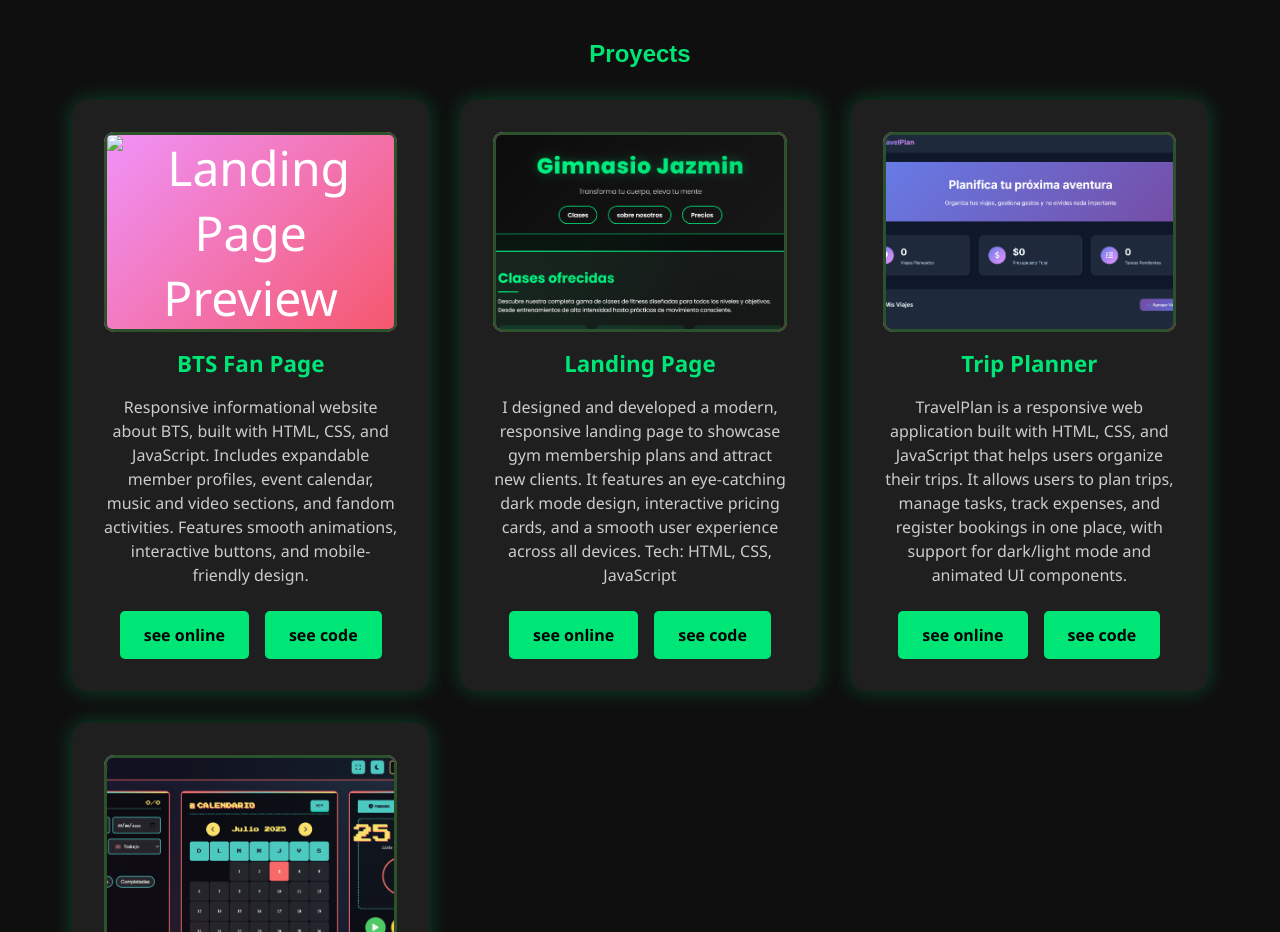
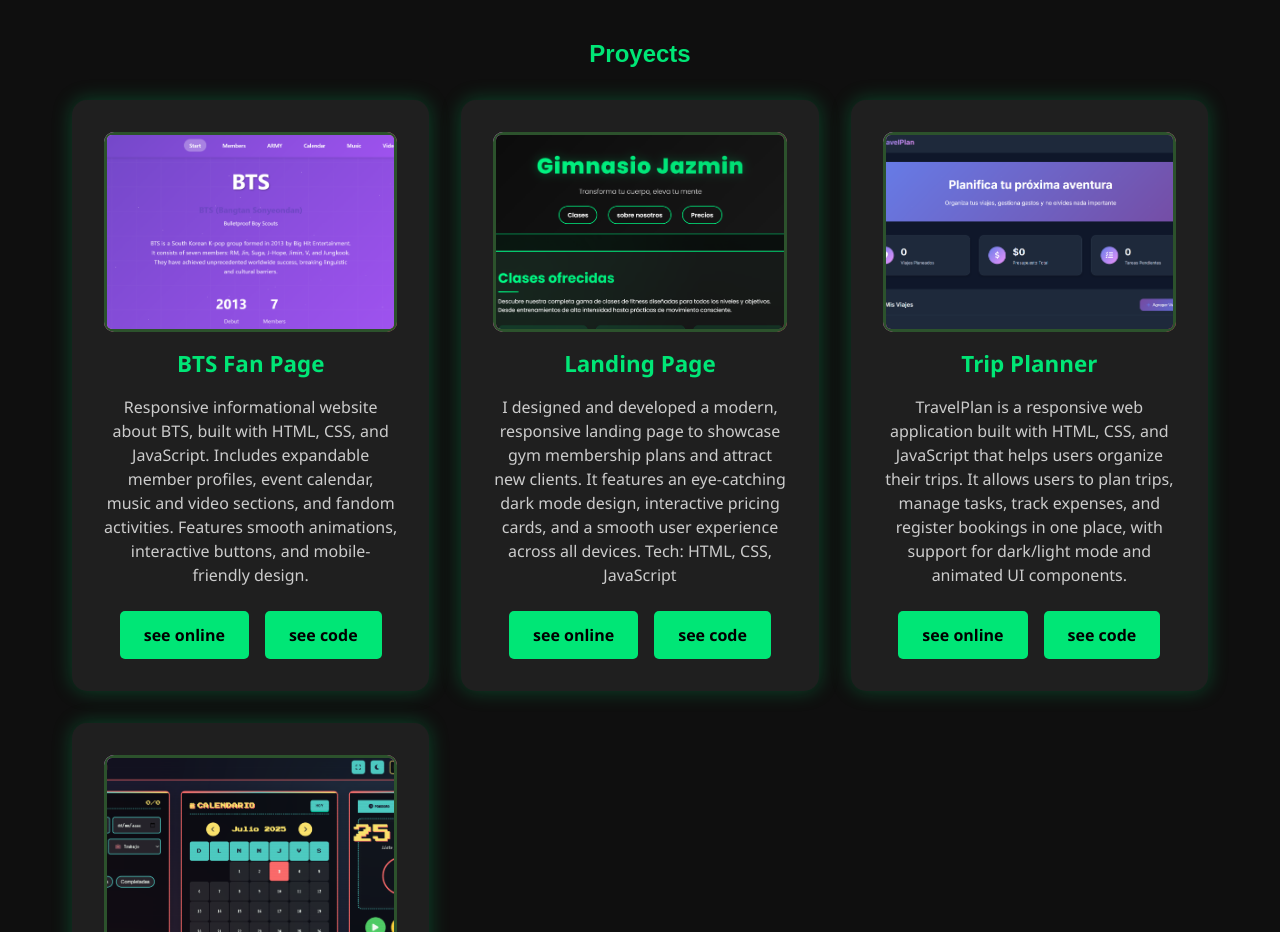
Before and after one commit to calebJT7/portafolio, a plain HTML site: page index.html in a window 1280 px wide. Shown: the part 1420-2352 px from the top of the page. Drawn offline with nearby package versions, Linux system fonts and the light colour scheme.

Commit message:
Update index.html

```diff
--- a/index.html
+++ b/index.html
@@ -98,7 +98,7 @@ I’m actively looking for my first opportunity to grow, contribute, and evolve
 
     <div class="proyecto-card">
       <div class="proyecto-preview" style="background: linear-gradient(135deg, #f093fb 0%, #f5576c 100%); display: flex; align-items: center; justify-content: center; padding: 0;">
-        <img src="previewbts.png" alt="Landing Page Preview" style="width: 100%; height: 100%; object-fit: cover; border-radius: 8px; border: 3px solid #2c522c;">
+        <img src="img/previewbts.png" alt="Landing Page Preview" style="width: 100%; height: 100%; object-fit: cover; border-radius: 8px; border: 3px solid #2c522c;">
       </div>
       <h3>BTS Fan Page</h3>
       <p>Responsive informational website about BTS, built with HTML, CSS, and JavaScript. Includes expandable member profiles, event calendar, music and video sections, and fandom activities. Features smooth animations, interactive buttons, and mobile-friendly design.</p>
```
